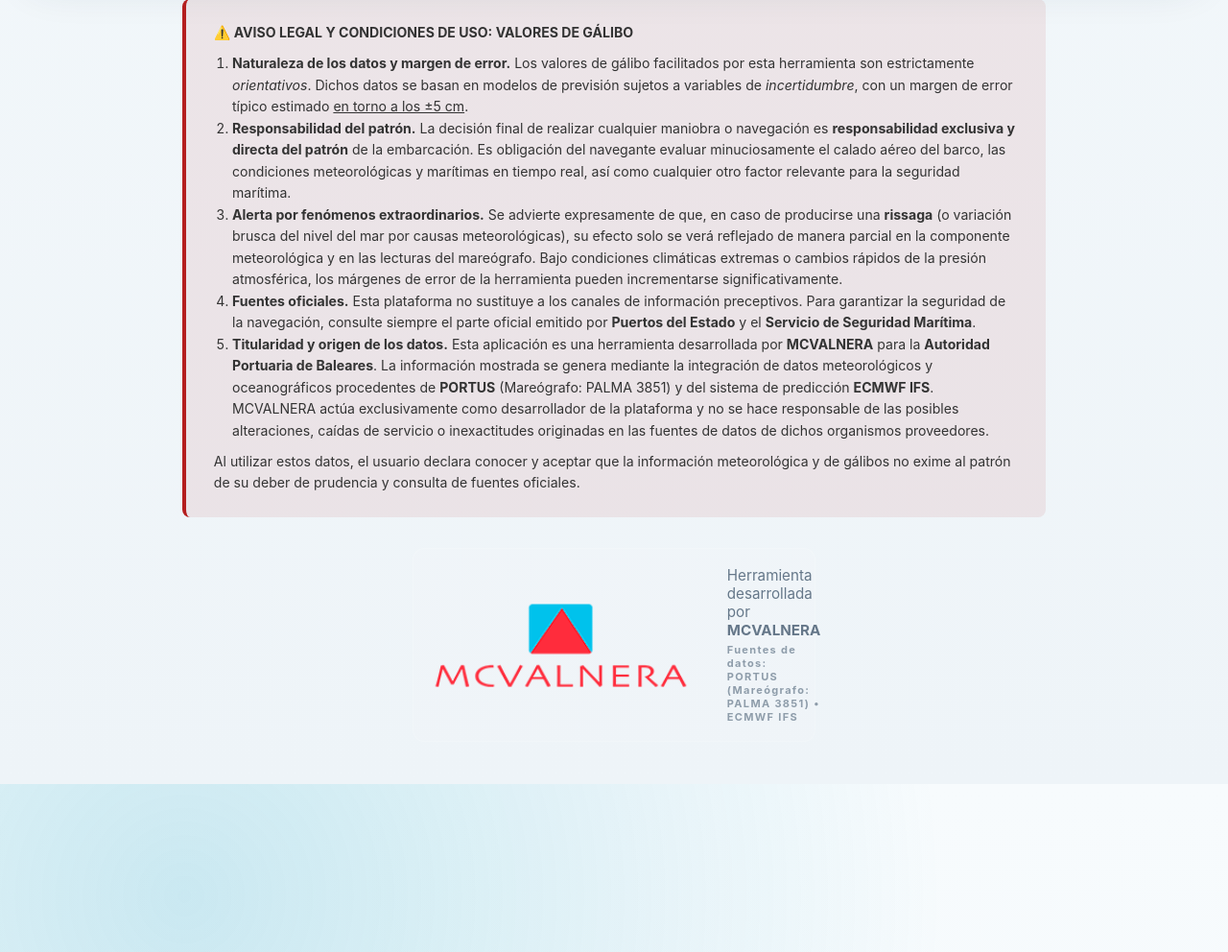
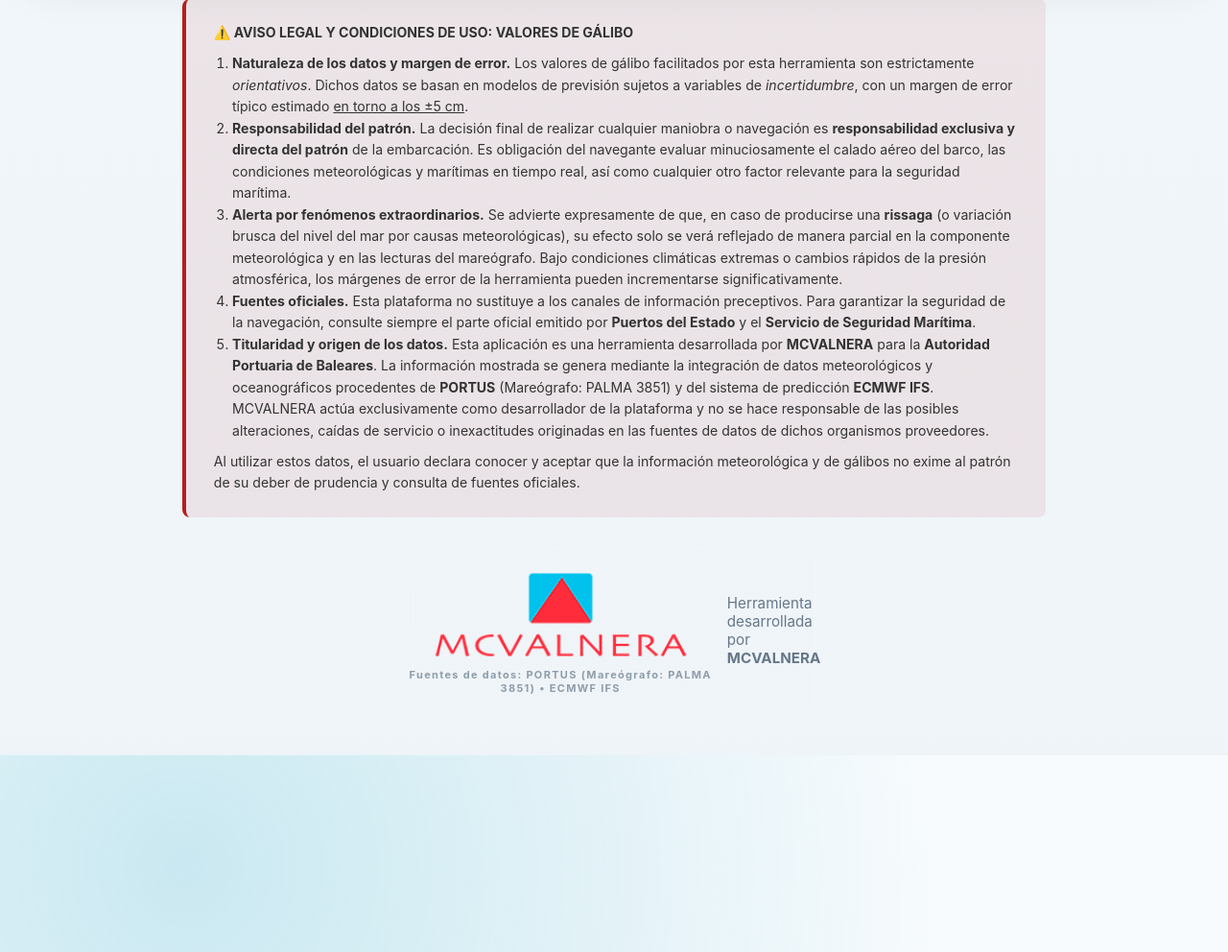
Before and after one commit to PaulaTower/Galibo_CanBarbara_v2, a Flask app: page / in a window 1280 px wide. Shown: the part 1519-2511 px from the top of the page at 96% size. Run offline with Flask 3, Linux system fonts and the light colour scheme.

Commit message:
Update index.html

```diff
--- a/templates/index.html
+++ b/templates/index.html
@@ -180,11 +180,13 @@
         fuentes oficiales.
       </p>
     </footer>
-      <div class="mcvalnera-credit">
-      <img src="/static/mcvalnera.png" alt="MCVALNERA" style="height:100px; width:auto;">
-      <div style="display:flex; flex-direction:column; align-items:center; gap:4px;">
+
+        <div class="mcvalnera-credit">
+        <div style="display:flex; flex-direction:column; align-items:center; gap:6px;">
+          <img src="/static/mcvalnera.png" alt="MCVALNERA" style="height:100px; width:auto;">
+          <p style="margin:0; font-size:11px; letter-spacing:.12em; font-weight:700; opacity:.7; text-align:center;">Fuentes de datos: PORTUS (Mareógrafo: PALMA 3851) • ECMWF IFS</p>
+        </div>
         <span>Herramienta desarrollada por <strong>MCVALNERA</strong></span>
-        <p style="margin:0; font-size:11px; letter-spacing:.12em; font-weight:700; opacity:.7;"> Fuentes de datos: PORTUS (Mareógrafo: PALMA 3851) •  ECMWF IFS</p>
       </div>
 
   </div>
```
